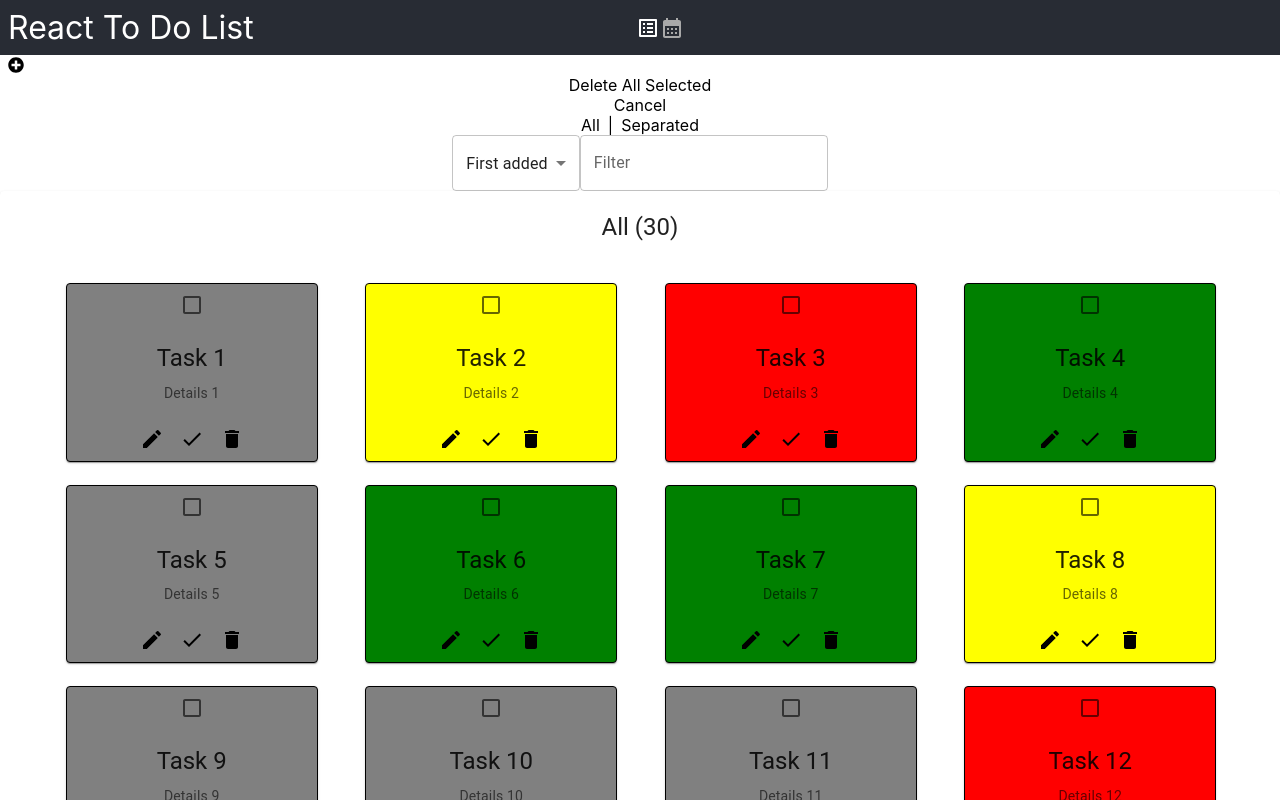
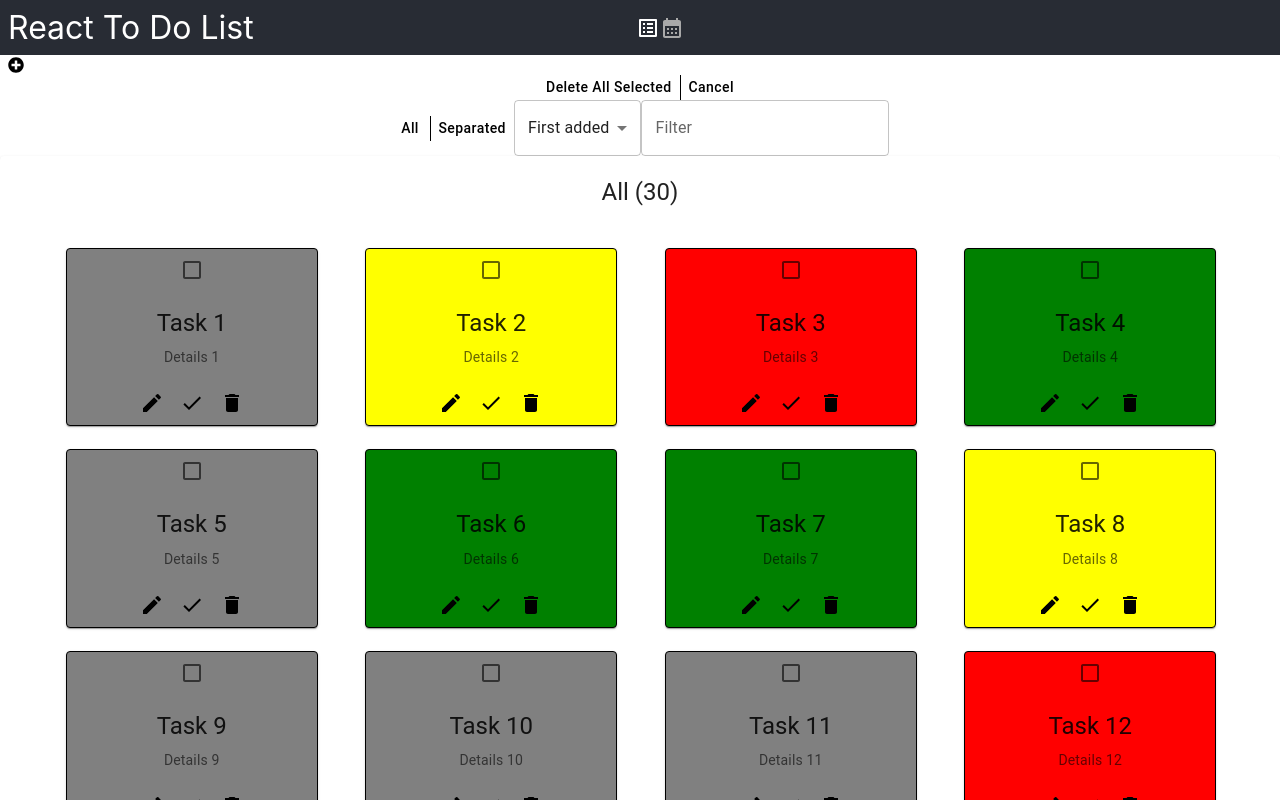
Before and after one commit to Skyrlon/react-todo-list, a React (Create React App) app: page / in a window 1280 px wide. Both pictures are taken after a click on the icon 640 px from the left and 85 px from the top of the page. Shown: the top 800 px of the page. Built offline with nearby package versions, Linux system fonts and the light colour scheme.

Commit message:
Make other buttons in TodoPage as button group

```diff
--- a/src/pages/TodosPage.jsx
+++ b/src/pages/TodosPage.jsx
@@ -4,12 +4,34 @@ import PropTypes from "prop-types";
 
 import { FontAwesomeIcon } from "@fortawesome/react-fontawesome";
 import { faPlusCircle, faBan } from "@fortawesome/free-solid-svg-icons";
-import { Select, MenuItem, TextField } from "@mui/material";
+import {
+  Select,
+  MenuItem,
+  TextField,
+  ButtonGroup,
+  Button,
+} from "@mui/material";
 
 import TodoList from "../components/TodoList.jsx";
 import TodoForm from "../components/TodoForm.jsx";
 
 const StyledTodosPage = styled.div``;
+
+const buttonGroupStyle = {
+  "& .MuiButtonGroup-grouped": {
+    paddingTop: 0,
+    paddingBottom: 0,
+  },
+  "& .MuiButtonGroup-grouped:not(:last-of-type)": {
+    borderColor: "black",
+    borderWidth: 1,
+  },
+};
+
+const buttonStyle = {
+  color: "black",
+  textTransform: "none",
+};
 
 const TodosPage = ({ todos, modifyTodos }) => {
   const [todoToEdit, setTodoToEdit] = useState({});
@@ -190,24 +212,42 @@ const TodosPage = ({ todos, modifyTodos }) => {
           />
         )}
         {showCheckBoxes && (
-          <div>
-            <div onClick={deleteAllTodosSelected}>Delete All Selected</div>
-            <div
+          <ButtonGroup
+            orientation="horizontal"
+            variant="text"
+            sx={buttonGroupStyle}
+          >
+            <Button sx={buttonStyle} onClick={deleteAllTodosSelected}>
+              Delete All Selected
+            </Button>
+            <Button
+              sx={buttonStyle}
               onClick={() => {
                 setShowCheckBoxes(false);
                 setTodosIdsGoingToBeDeleted([]);
               }}
             >
               Cancel
-            </div>
-          </div>
+            </Button>
+          </ButtonGroup>
         )}
       </div>
 
-      <div className="todos-list-display">
-        <div onClick={() => setTodosListDisplay("all")}>All</div>|
-        <div onClick={() => setTodosListDisplay("separated")}>Separated</div>
-      </div>
+      <ButtonGroup
+        orientation="horizontal"
+        variant="text"
+        sx={buttonGroupStyle}
+      >
+        <Button sx={buttonStyle} onClick={() => setTodosListDisplay("all")}>
+          All
+        </Button>
+        <Button
+          sx={buttonStyle}
+          onClick={() => setTodosListDisplay("separated")}
+        >
+          Separated
+        </Button>
+      </ButtonGroup>
 
       <Select
         label="Sort by"
```
